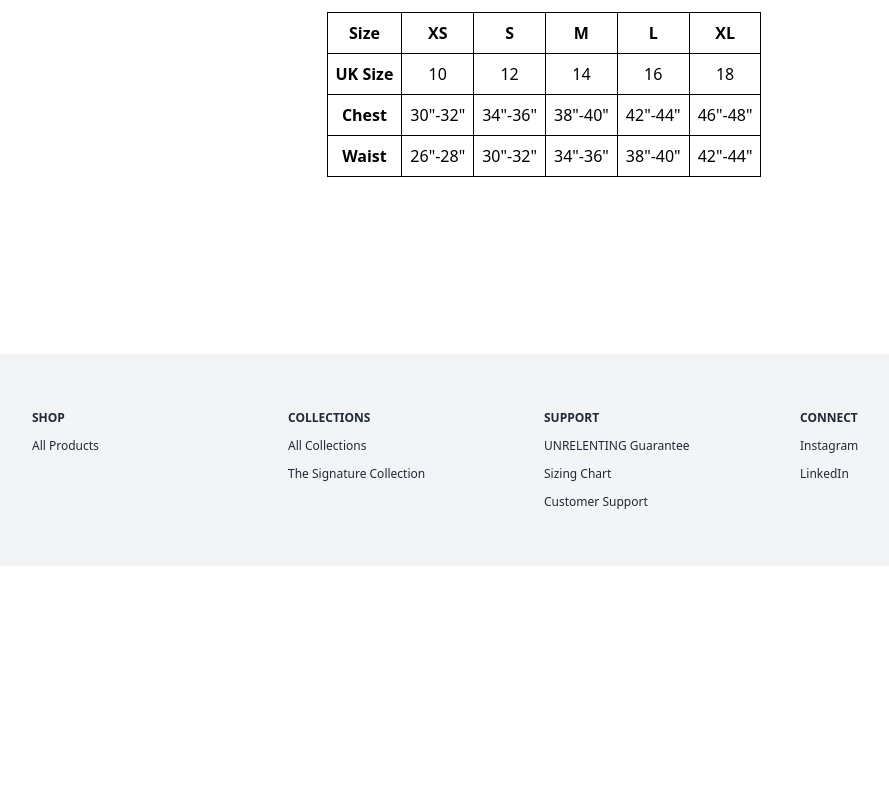
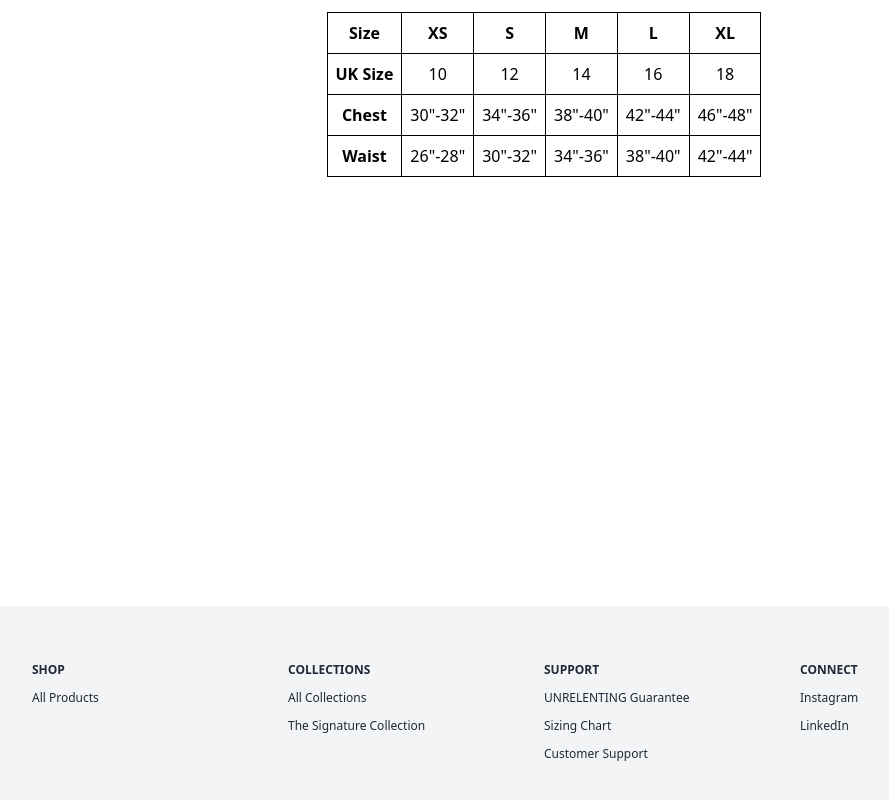
Before and after one commit to stephenfcan/unrelenting-app, a Next.js app: page /sizing-chart in a window 1280 px wide. Shown: the part 234-1034 px from the top of the page, without its empty margins (96-985 px from the left). Before the commit the page ends 800 px from the top, so only its background shows below. Built offline with nearby package versions, Linux system fonts and the light colour scheme; no server answers.

Commit message:
stretch footer background across full screen

```diff
--- a/components/Footer.jsx
+++ b/components/Footer.jsx
@@ -4,8 +4,9 @@ import { AiFillInstagram, AiFillLinkedin, AiOutlineLinkedin } from 'react-icons/
 
 const Footer = () => {
   return (
-    <>
-      <div className='hidden md:grid grid-cols-1 md:grid-cols-4 gap-y-10 px-32 py-14 bg-gray-100 text-gray-600'>
+    <div className=''>
+      <div className='hidden md:block bg-gray-100'>
+        <div className='hidden md:grid grid-cols-1 md:grid-cols-4 gap-y-10 px-32 py-14 max-w-7xl mx-auto text-gray-600'>
           {/* Shop */}
           <div className='space-y-3 text-xs text-gray-800'>
             <h5 className='font-bold'>SHOP</h5>
@@ -50,6 +51,7 @@ const Footer = () => {
             </Link>
           </div>
         </div>
+      </div>
 
       <div className='md:hidden flex-col text-center text-xs space-y-3 pb-3'>
         <p>2022 UNRELENTING All rights reserved</p>
@@ -62,7 +64,8 @@ const Footer = () => {
           </Link>
         </p>
       </div>
-    </>
+    </div>
+
   )
 }
 
--- a/components/Layout.jsx
+++ b/components/Layout.jsx
@@ -8,6 +8,7 @@ import HamburgerMenu from './HamburgerMenu'
 const Layout = ({ children }) => {
   const { showHamburgerMenu } = useStateContext();
   return (
+    <div>
       <div className='flex flex-col min-h-screen max-w-7xl mx-auto'>
         <Head>
           <title>UNRELENTING</title>
@@ -20,11 +21,12 @@ const Layout = ({ children }) => {
         <main className='main-container'>
           { showHamburgerMenu ? <HamburgerMenu /> : children}
         </main>
-
+      </div>
       <footer className='mt-auto bottom-0 pt-10'>
         <Footer />
       </footer>
     </div>
+
   )
 }
 
```
Lines whose indentation alone changed are shown as unchanged.
